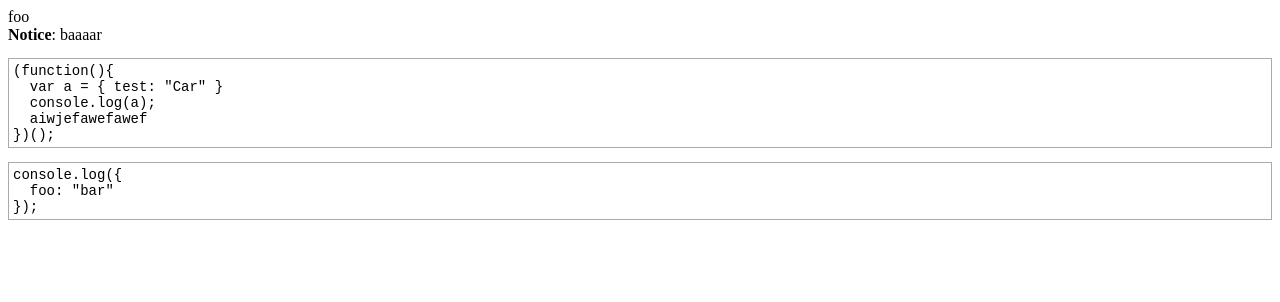
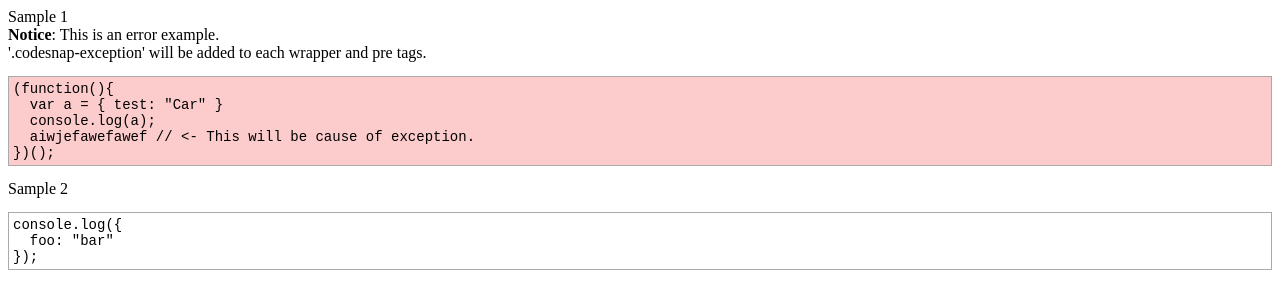
Before and after one commit to Matooy/codesnapjs, a plain HTML site: page index.html in a window 1280 px wide. Drawn offline with Linux system fonts and the light colour scheme.

Commit message:
FEATURE: Added callback.complete, callback.error. FIX: added example of callbacks.

```diff
--- a/index.html
+++ b/index.html
@@ -10,6 +10,9 @@ pre {
   padding: 4px;
   border: 1px solid #aaa;
 }
+pre.codesnap-exception {
+  background: #fccccc;
+}
 </style>
 
 <body>
@@ -20,11 +23,27 @@ pre {
 (new CodeSnap({
   wrapper: 'sample-box',
   files: [
-    ["sample1", {
-      title: "foo",
-      description: "<b>Notice</b>: baaaar"
-    }],
-    ["sample2"]
+    ["sample1",
+      {
+        title: 'Sample 1',
+        description: "<b>Notice</b>: This is an error example.<br>'.codesnap-exception' will be added to each wrapper and pre tags."
+      },
+      {
+        error: function(e, file){
+          console.error('This is a error callback of ' +file.name);
+        }
+      }
+    ],
+    ["sample2",
+      {
+        title: 'Sample 2'
+      },
+      {
+        complete: function(file){
+          console.log('Callback of ' + file.name);
+        }
+      }
+    ]
   ]
 })).load();
 </script>
--- a/samples/sample1.js
+++ b/samples/sample1.js
@@ -1,5 +1,5 @@
 (function(){
   var a = { test: "Car" }
   console.log(a);
-  aiwjefawefawef
+  aiwjefawefawef // <- This will be cause of exception.
 })();
--- a/src/codesnap.js
+++ b/src/codesnap.js
@@ -1,25 +1,29 @@
+// CodeSnap
+//
+// Author: Matooy
+//
 CodeSnap = function(O){
 
-  this.config = {                // Defaults
+  this.config = { // Defaults
     prefix    : O.prefix   || 'codesnap-'
   , wrapper   : O.wrapper  || null
   , dir       : O.dir      || 'samples'
   , files     : O.files    || []
-  , loaded    : O.loaded   || function(f, text){
-                                console.log("CodeSnap> "+ (info(f).name) +" loaded."); }
+  , loaded    : O.loaded   || function(f, text){ console.log("CodeSnap> "+ (info(f).name) +" loaded."); }
   , format: {
       title: associated(O, 'format.title')
-               ? O.format.title
-               : "<p>{{title}}</p>"
+        ? O.format.title
+        : "<p>{{title}}</p>"
     , description: associated(O, 'format.description')
-                     ? O.format.description
-                     : "<div>{{description}}</div>"
+        ? O.format.description
+        : "<div>{{description}}</div>"
     }
   }
 
   // Surrogaion
   var C = this.config;
 
+  //
   function associated(o, refstr){
     var s = (refstr || "").split(".")
       , k = s.shift() ;
@@ -28,6 +32,7 @@ CodeSnap = function(O){
       : (refstr ? false : true);
   }
 
+  //
   function prepare(f){
     var file = info(f);
     var wrp = C.wrapper ? document.getElementById(C.wrapper) : document.body;
@@ -56,14 +61,20 @@ CodeSnap = function(O){
   // preview :: String -> String -> Nothing
   function preview(f, src){
     var file = info(f);
+    var wrap = document.getElementById(C.prefix + file.name);
     var pre = document.getElementById(C.prefix + file.name + '-code');
     if(pre){
       pre.innerHTML = src;
     }
     try{
       (new Function("'use strict'; " + src))(file.params || {});
+      (file.callback.complete) && file.callback.complete(file);
     }catch(e){
-      console.warn("[CodeSnap] Error occured in " + file.name + ": \n"+e.stack);
+      console.error("[CodeSnap] Error occured in " + file.name);
+      wrap.className = wrap.className + ' codesnap-exception';
+      pre.className = pre.className + ' codesnap-exception';
+      pre.title = '[CodeSnap] ' + e.message;
+      (file.callback.error) && file.callback.error(e, file);
     }
   }
 
@@ -97,14 +108,23 @@ CodeSnap = function(O){
   }
 
   function info(v){
+    var isa = is_a(v);
     return {
-      name: is_a(v) ? v[0] : v,
-      title: is_a(v)
-        ? (v[1] && v[1].hasOwnProperty('title')?v[1].title:"") : "",
-      description: is_a(v)
-        ? (v[1] && v[1].hasOwnProperty('description')?v[1].description:"") : "",
-      params: is_a(v)
+      name: isa ? v[0] : v
+    , title: isa
+        ? (v[1] && v[1].hasOwnProperty('title')?v[1].title:"") : ""
+    , description: isa
+        ? (v[1] && v[1].hasOwnProperty('description')?v[1].description:"") : ""
+    , params: isa
         ? (v[1] && v[1].hasOwnProperty('params')?v[1].params:null) : null
+    , callback: {
+        complete: isa
+          ? (v[2] && v[2].hasOwnProperty('complete')&&typeof v[2]['complete'] === 'function'?v[2]['complete']:null)
+          : null
+      , error : isa
+          ? (v[2] && v[2].hasOwnProperty('error')&&typeof v[2]['error'] === 'function'?v[2]['error']:null)
+          : null
+      }
     }
   }
 
@@ -114,10 +134,8 @@ CodeSnap = function(O){
     return function(v, i){
       var fname = is_a(v) ? v[0] : v;
       switch (t) {
-        case '[object Array]':
-          return file.indexOf(fname) > -1;
-        default:
-          return fname === file;
+        case '[object Array]': return file.indexOf(fname) > -1;
+        default: return fname === file;
       }
     }
   }
```
